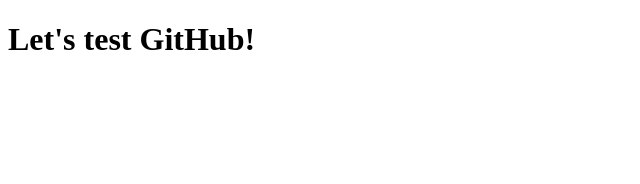
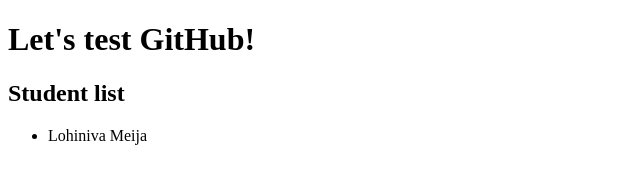
Before and after one commit to pinjaa/Web-tekniikat-testi, a plain HTML site: page index.html in a window 1280 px wide. Shown: the whole page, without its empty margins (0-640 px from the left). Drawn offline with Linux system fonts and the light colour scheme.

Commit message:
Added list

```diff
--- a/index.html
+++ b/index.html
@@ -8,5 +8,9 @@
 </head>
 <body>
     <h1>Let's test GitHub!</h1>
+    <h2>Student list</h2>
+    <ul>
+        <li>Lohiniva Meija</li>
+    </ul>
 </body>
 </html>
```
